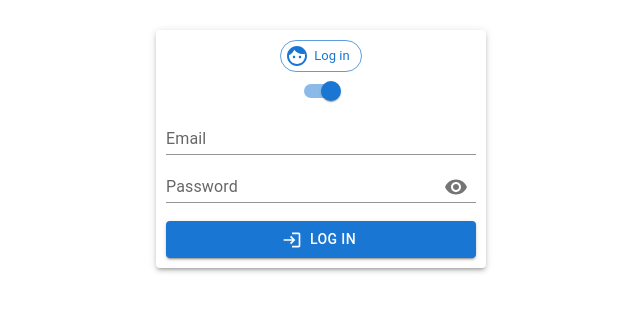
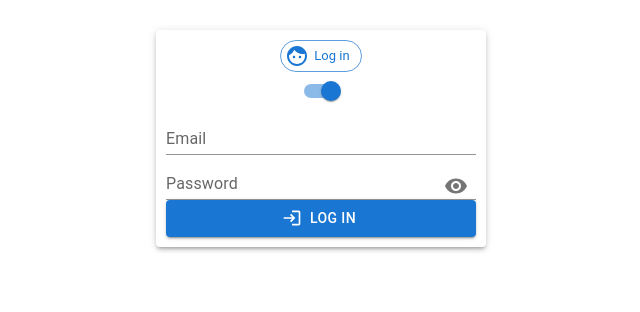
Before and after one commit to Michael-Zhinchyn/practice-react, a React (Create React App) app: page /practice-react/login in a window 1280 px wide. Shown: the top 312 px of the page, without its empty margins (319-959 px from the left). Built offline with nearby package versions, Linux system fonts and the light colour scheme.

Commit message:
update login form

```diff
--- a/src/components/LoginSignUp/login.js
+++ b/src/components/LoginSignUp/login.js
@@ -1,16 +1,37 @@
 import TextField from '@mui/material/TextField';
-import Input from '@mui/material/Input';
-import FormControl from '@mui/material/FormControl';
-import InputLabel from '@mui/material/InputLabel';
 import InputAdornment from '@mui/material/InputAdornment';
 import Visibility from '@mui/icons-material/Visibility';
 import VisibilityOff from '@mui/icons-material/VisibilityOff';
 import IconButton from '@mui/material/IconButton';
 import Button from '@mui/material/Button';
 import LoginIcon from '@mui/icons-material/Login';
+import { useFormik } from 'formik';
+import * as yup from 'yup';
 import { useState } from 'react';
 
+const validationSchema = yup.object({
+  email: yup
+    .string('Enter your email')
+    .email('Enter a valid email')
+    .required('Email is required'),
+  password: yup
+    .string('Enter your password')
+    .min(8, 'Password should be of minimum 8 characters length')
+    .required('Password is required'),
+});
+
 export const LoginForm = () => {
+  const [userData, setUserData] = useState(null);
+  const formik = useFormik({
+    initialValues: {
+      email: '',
+      password: '',
+    },
+    validationSchema: validationSchema,
+    onSubmit: values => {
+      setUserData(values);
+    },
+  });
   const [showPassword, setShowPassword] = useState(false);
 
   const handleClickShowPassword = () => setShowPassword(show => !show);
@@ -20,24 +41,37 @@
   };
   return (
     <div>
-      <div>
+      <form onSubmit={formik.handleSubmit}>
         <TextField
-          id="standard-basic"
+          id="email"
+          name="email"
           label="Email"
+          autoComplete="off"
+          value={formik.values.email}
+          onChange={formik.handleChange}
+          onBlur={formik.handleBlur}
+          error={formik.touched.email && Boolean(formik.errors.email)}
+          helperText={formik.touched.email && formik.errors.email}
           variant="standard"
           fullWidth
           size="small"
         />
-      </div>
-      <div>
-        <FormControl sx={{ width: '100%' }} variant="standard">
-          <InputLabel htmlFor="standard-adornment-password">
-            Password
-          </InputLabel>
-          <Input
-            id="standard-adornment-password"
-            type={showPassword ? 'text' : 'password'}
-            endAdornment={
+
+        <TextField
+          fullWidth
+          id="password"
+          name="password"
+          label="Password"
+          value={formik.values.password}
+          onChange={formik.handleChange}
+          onBlur={formik.handleBlur}
+          error={formik.touched.password && Boolean(formik.errors.password)}
+          helperText={formik.touched.password && formik.errors.password}
+          type={showPassword ? 'text' : 'password'}
+          variant="standard"
+          size="small"
+          InputProps={{
+            endAdornment: (
               <InputAdornment position="end">
                 <IconButton
                   aria-label="toggle password visibility"
@@ -47,16 +81,19 @@
                   {showPassword ? <VisibilityOff /> : <Visibility />}
                 </IconButton>
               </InputAdornment>
-            }
-          />
-        </FormControl>
-      </div>
-      <br></br>
-      <div>
-        <Button fullWidth variant="contained" startIcon={<LoginIcon />}>
+            ),
+          }}
+        />
+
+        <Button
+          type="submit"
+          fullWidth
+          variant="contained"
+          startIcon={<LoginIcon />}
+        >
           log in
         </Button>
-      </div>
+      </form>
     </div>
   );
 };
--- a/src/components/LoginSignUp/signup.js
+++ b/src/components/LoginSignUp/signup.js
@@ -104,8 +104,6 @@
           }}
         />
 
-        <br></br>
-        <br></br>
         <Button
           type="submit"
           fullWidth
```
